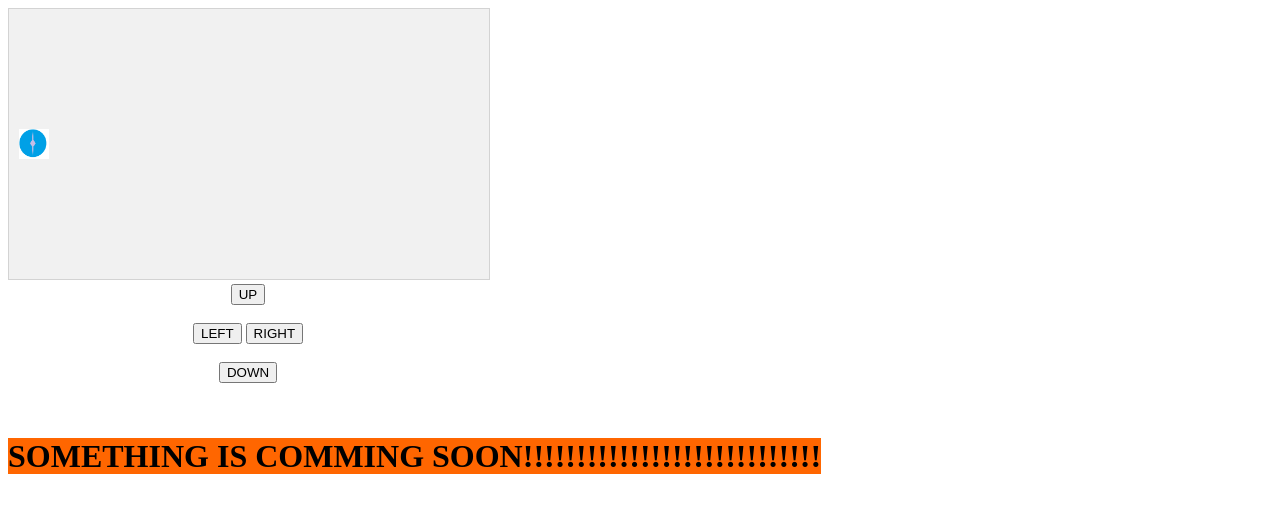
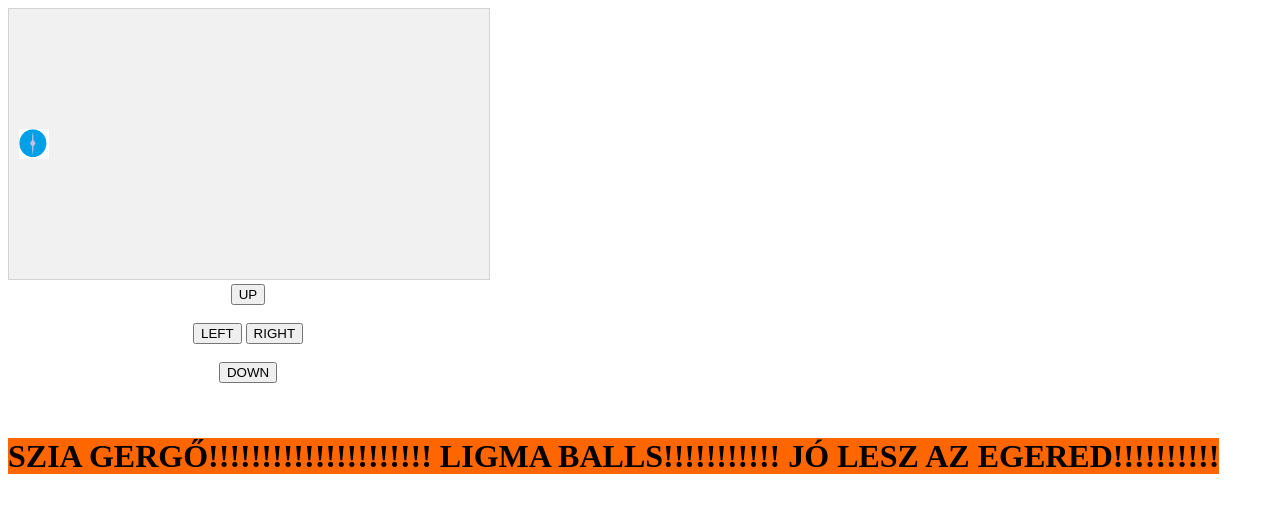
Before and after one commit to Mladder64/d, a plain HTML site: page index.html in a window 1280 px wide. Drawn offline with Linux system fonts and the light colour scheme.

Commit message:
Update index.html

```diff
--- a/index.html
+++ b/index.html
@@ -102,7 +102,7 @@ function clearmove() {
 </div>
 
 <p>&nbsp;</p>
-<h1><span style="background-color: #ff6600;">SOMETHING IS COMMING SOON!!!!!!!!!!!!!!!!!!!!!!!!!!!!</span></h1>
+<h1><span style="background-color: #ff6600;">SZIA GERGŐ!!!!!!!!!!!!!!!!!!!!! LIGMA BALLS!!!!!!!!!!! JÓ LESZ AZ EGERED!!!!!!!!!!</span></h1>
 
 </body>
 </html>
```
